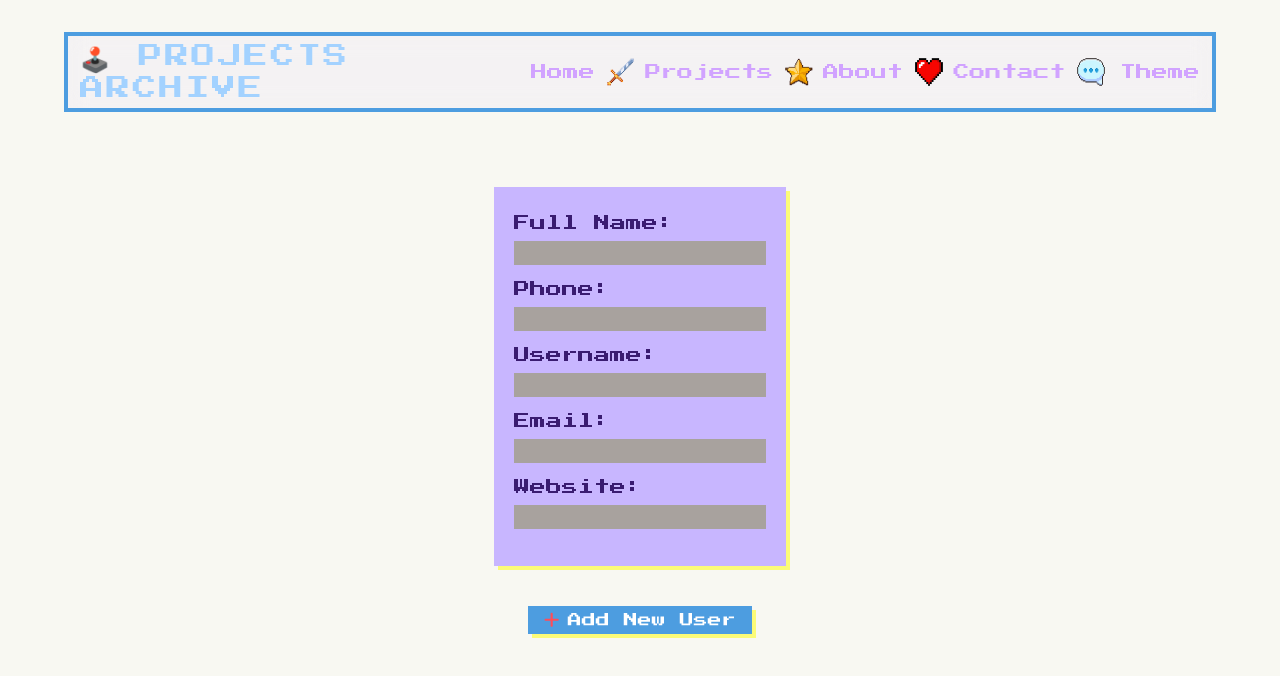
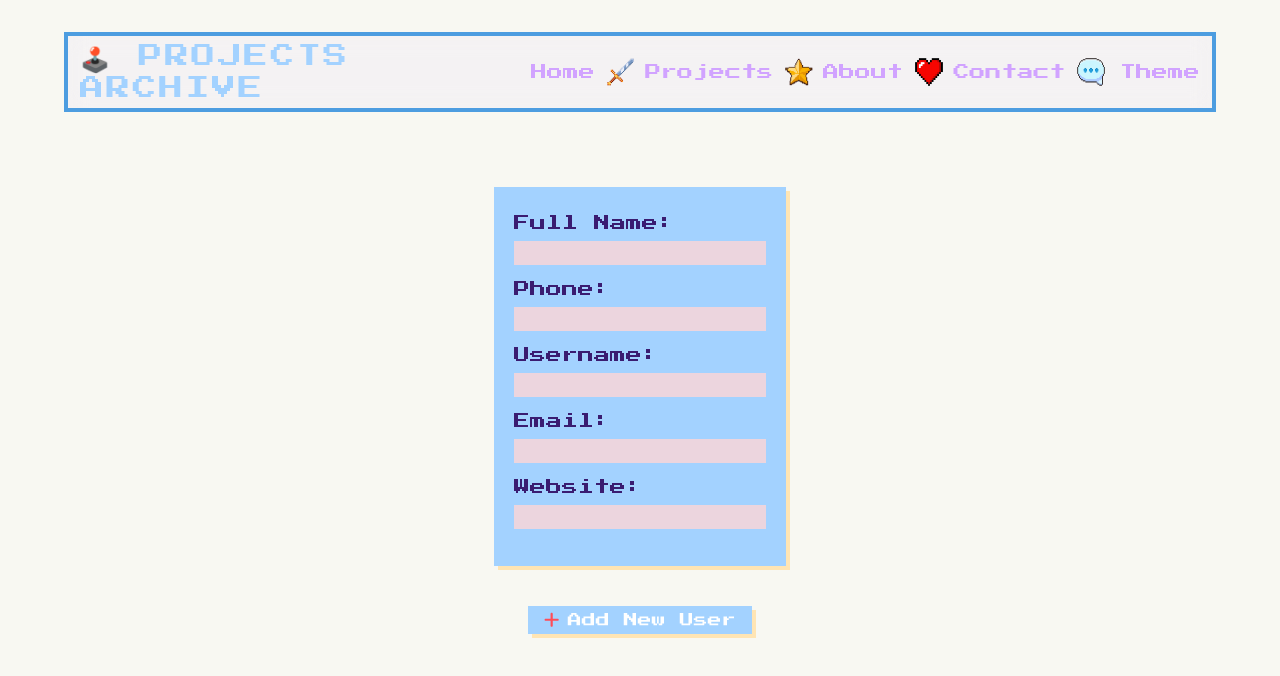
Before and after one commit to Nikkihosseini/react-mini-projects, a React (Vite) app: page /UserCard in a window 1280 px wide. Shown: the top 676 px of the page. Built offline with nearby package versions, Linux system fonts and the light colour scheme; no server answers.

Commit message:
feat: add color palette for light and dark themes

```diff
--- a/src/Pages/Project/PokemonGallery.jsx
+++ b/src/Pages/Project/PokemonGallery.jsx
@@ -49,7 +49,7 @@ export default function PokemonGallery(){
                 <div className='flex flex-col items-center justify-between mt-28 w-[460px] h-auto border-2 border-neon-blue bg-transparent backdrop-blur-md text-retro-mint-green uppercase'>
             <div className='flex items-start justify-between w-full border-b-2 border-b-neon-blue p-1'>
                 <h1 className='text-retro-mint-green text-[35px] text-left'>POKEMON</h1>
-               <div className='text-[10px] text-right opacity-40'>
+               <div className='text-[10px] text-right dark:opacity-40'>
                     <span className='block'>ACCESS</span>
                     <span className='block'>******</span>
                </div>
@@ -71,8 +71,8 @@ export default function PokemonGallery(){
                 <div className='flex flex-col justify-start items-start gap-2 h-full basis-[40%] p-1 text-[10px]'>
                     <div className='flex items-start justify-between w-full'>
                         <div className='flex flex-col items-start'>
-                            <span className='inline-block bg-retro-mint-green p-1 mb-2 text-void-black whitespace-nowrap'>{pokemonData?.types?.[0]?.type?.name || "Loading..."}</span>
-                            <span className='inline-block bg-retro-mint-green p-1 text-void-black whitespace-nowrap'>{pokemonData?.types?.[1]?.type?.name || "-"}</span>
+                            <span className='inline-block bg-retro-mint-green p-1 mb-2 text-crt-white dark:text-void-black whitespace-nowrap'>{pokemonData?.types?.[0]?.type?.name || "Loading..."}</span>
+                            <span className='inline-block bg-retro-mint-green p-1 text-crt-white dark:text-void-black whitespace-nowrap'>{pokemonData?.types?.[1]?.type?.name || "-"}</span>
                         </div>
                         <span className='line opacity-40'></span>
                     </div>
@@ -81,12 +81,12 @@ export default function PokemonGallery(){
                     <span className='block text-[13px]'>ATTACK POWER</span>
                     <span className='block'>{pokemonData?.stats?.[0]?.base_stat || "Loading..."} {uuid.slice(0 , 2)}</span>
                     <div className='flex flex-col items-start'>
-                        <span className='inline-block bg-retro-mint-green p-1 mb-2 text-void-black whitespace-nowrap'>{pokemonData?.moves?.[0]?.move?.name || "Loading..."}</span>
+                        <span className='inline-block bg-retro-mint-green p-1 mb-2 text-crt-white dark:text-void-black whitespace-nowrap'>{pokemonData?.moves?.[0]?.move?.name || "Loading..."}</span>
                         {pokemonData?.moves?.[5] ? (
-                             <span className='inline-block bg-retro-mint-green p-1 text-void-black whitespace-nowrap'>
+                             <span className='inline-block bg-retro-mint-green p-1 text-crt-white dark:text-void-black whitespace-nowrap'>
                                   {pokemonData.moves[5].move.name}
                              </span>
-                        ) :  <span className='inline-block bg-retro-mint-green p-1 text-void-black whitespace-nowrap'>
+                        ) :  <span className='inline-block bg-retro-mint-green p-1 text-crt-white dark:text-void-black whitespace-nowrap'>
                              No move
                             </span>}
                     </div>
@@ -101,7 +101,7 @@ export default function PokemonGallery(){
                 <div className='flex items-center justify-center bg-neon-blue/10 hover:bg-neon-blue/20 transition-all basis-[30%]'>
                     <button onClick={()=> setPokemonId(prev => Math.max(prev - 1 , 1))} className='w-[90%] bg-transparent outline-none border-none focus:outline-none'>Pre</button>
                 </div>
-                <div className='basis-[60%] opacity-40 px-1 text-center'>
+                <div className='basis-[60%] dark:opacity-40 px-1 text-center'>
                     <span className='text-[13px]'><strong className='text-[15px]'>weight:</strong>{pokemonData.weight}kg</span>
                 </div>
                 <div className='flex items-center justify-center bg-neon-blue/10 hover:bg-neon-blue/20 transition-all basis-[30%]'>
--- a/src/component/props/AddNewUser.jsx
+++ b/src/component/props/AddNewUser.jsx
@@ -21,24 +21,24 @@ export default function AddNewUser({newUserList , setNewUserList}){
         <>
            <div className="flex flex-col items-center justify-center w-screen min-h-screen mx-auto">
 
-                <div className="flex flex-col items-center justify-center w-[292px] h-[379px] bg-foggy-lilac p-5 mt-5  shadow-[4px_4px_0px_rgba(255,255,0,0.5)]">
+                <div className="flex flex-col items-center justify-center w-[292px] h-[379px] bg-sky-cartridge-blue dark:bg-foggy-lilac p-5 mt-5  shadow-[4px_4px_0px_#FFE5B4] dark:shadow-[4px_4px_0px_rgba(255,255,0,0.5)]">
                     <label className="text-cosmic-indigo w-full font-bold mb-1.5" htmlFor="fullName">Full Name:</label>
-                    <input onChange={(e) => setNewUser(prev =>({...prev , name: e.target.value}))} className="bg-stone-400 text-purple-glitch w-full mb-3 px-1" value={newUser.name} type="text" name="fullName" id="fullName"/>
+                    <input onChange={(e) => setNewUser(prev =>({...prev , name: e.target.value}))} className="bg-vintage-rose/80 dark:bg-stone-400 text-purple-glitch w-full mb-3 px-1" value={newUser.name} type="text" name="fullName" id="fullName"/>
 
                     <label className="text-cosmic-indigo w-full font-bold mb-1.5" htmlFor="fullName">Phone:</label>
-                    <input onChange={(e) => setNewUser(prev =>({...prev , phone: e.target.value}))} className="bg-stone-400 text-purple-glitch w-full mb-3 px-1" type="text" name="phone" id="phone" value={newUser.phone}/>
+                    <input onChange={(e) => setNewUser(prev =>({...prev , phone: e.target.value}))} className="bg-vintage-rose/80 dark:bg-stone-400 text-purple-glitch w-full mb-3 px-1" type="text" name="phone" id="phone" value={newUser.phone}/>
 
                     <label className="text-cosmic-indigo w-full font-bold mb-1.5" htmlFor="fullName">Username:</label>
-                    <input onChange={(e) => setNewUser(prev =>({...prev , username: e.target.value}))} className="bg-stone-400 text-purple-glitch w-full mb-3 px-1" type="text" name="username" id="username" value={newUser.username}/>
+                    <input onChange={(e) => setNewUser(prev =>({...prev , username: e.target.value}))} className="bg-vintage-rose/80 dark:bg-stone-400 text-purple-glitch w-full mb-3 px-1" type="text" name="username" id="username" value={newUser.username}/>
 
                     <label className="text-cosmic-indigo w-full font-bold mb-1.5" htmlFor="fullName">Email:</label>
-                    <input onChange={(e) => setNewUser(prev =>({...prev , email: e.target.value}))} className="bg-stone-400 text-purple-glitch w-full mb-3 px-1" type="email" name="email" id="email" value={newUser.email}/>
+                    <input onChange={(e) => setNewUser(prev =>({...prev , email: e.target.value}))} className="bg-vintage-rose/80 dark:bg-stone-400 text-purple-glitch w-full mb-3 px-1" type="email" name="email" id="email" value={newUser.email}/>
 
                     <label className="text-cosmic-indigo font-bold w-full mb-1.5" htmlFor="fullName">Website:</label>
-                    <input onChange={(e) => setNewUser(prev =>({...prev , website: e.target.value}))} className="bg-stone-400 text-purple-glitch w-full mb-3 px-1" type="text" name="website" id="website" value={newUser.website}/>
+                    <input onChange={(e) => setNewUser(prev =>({...prev , website: e.target.value}))} className="bg-vintage-rose/80 dark:bg-stone-400 text-purple-glitch w-full mb-3 px-1" type="text" name="website" id="website" value={newUser.website}/>
                 </div>
 
-                <button className="text-sm flex items-center justify-center gap-2 mx-auto outline-none border-none mt-10 px-4 py-1 rounded-none shadow-[4px_4px_0px_rgba(255,255,0,0.5)] text-white bg-neon-blue hover:bg-cosmic-indigo hover:text-lime-crt-glow focus:outline-none hover:translate-x-[2px] hover:translate-y-[2px] hover:shadow-[1px_1px_0px_rgba(255,255,0,0.5)] transition" onClick={addNewUser}>
+                <button className="text-sm flex items-center justify-center gap-2 mx-auto outline-none border-none mt-10 px-4 py-1 rounded-none shadow-[4px_4px_0px_#FFE5B4] dark:shadow-[4px_4px_0px_rgba(255,255,0,0.5)] text-white bg-sky-cartridge-blue hover:bg-neon-blue/70 dark:bg-neon-blue dark:hover:bg-cosmic-indigo dark:hover:text-lime-crt-glow focus:outline-none hover:translate-x-[2px] hover:translate-y-[2px] hover:shadow-[1px_1px_0px_rgba(255,255,0,0.5)] transition" onClick={addNewUser}>
                         <FontAwesomeIcon icon={faPlus} className="text-glitch-red" size="lg" />Add New User
                 </button>
            </div>
```
